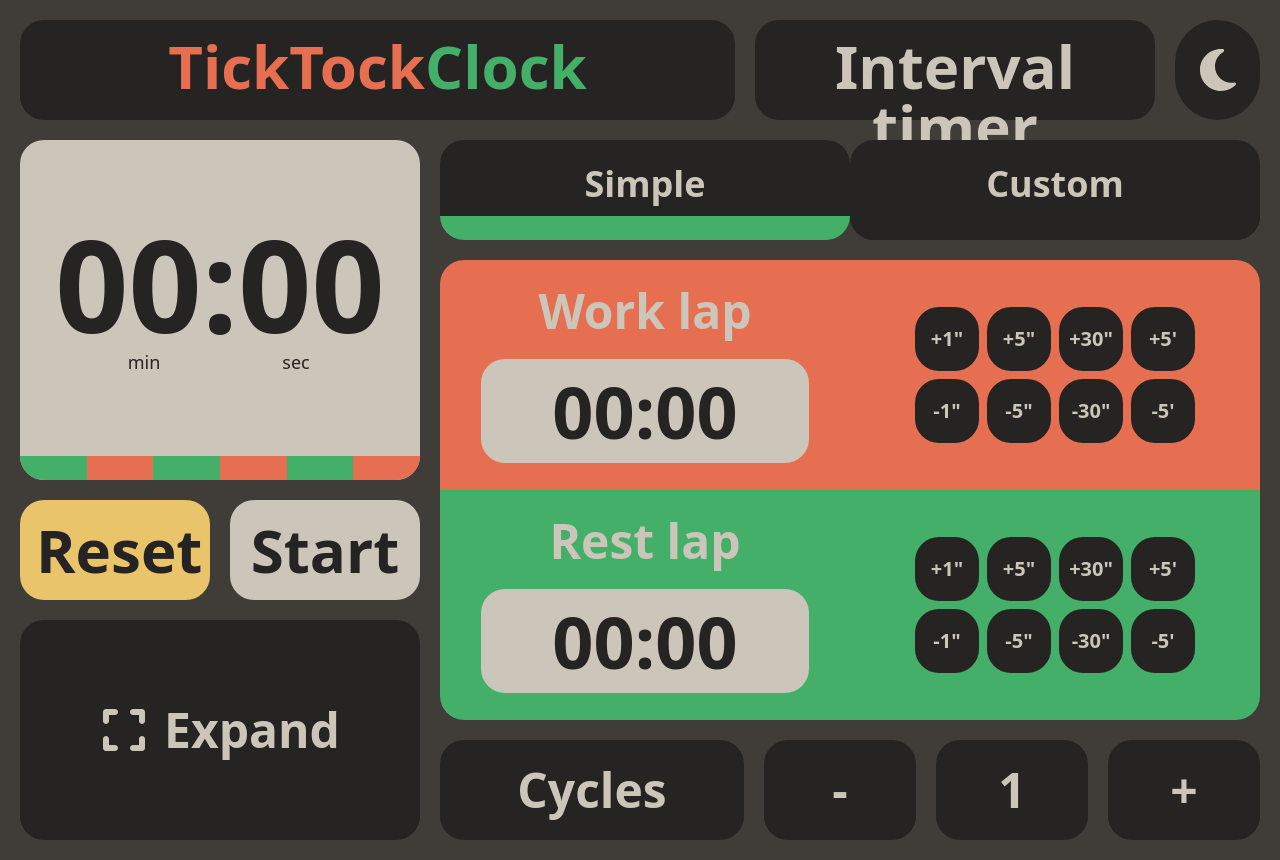
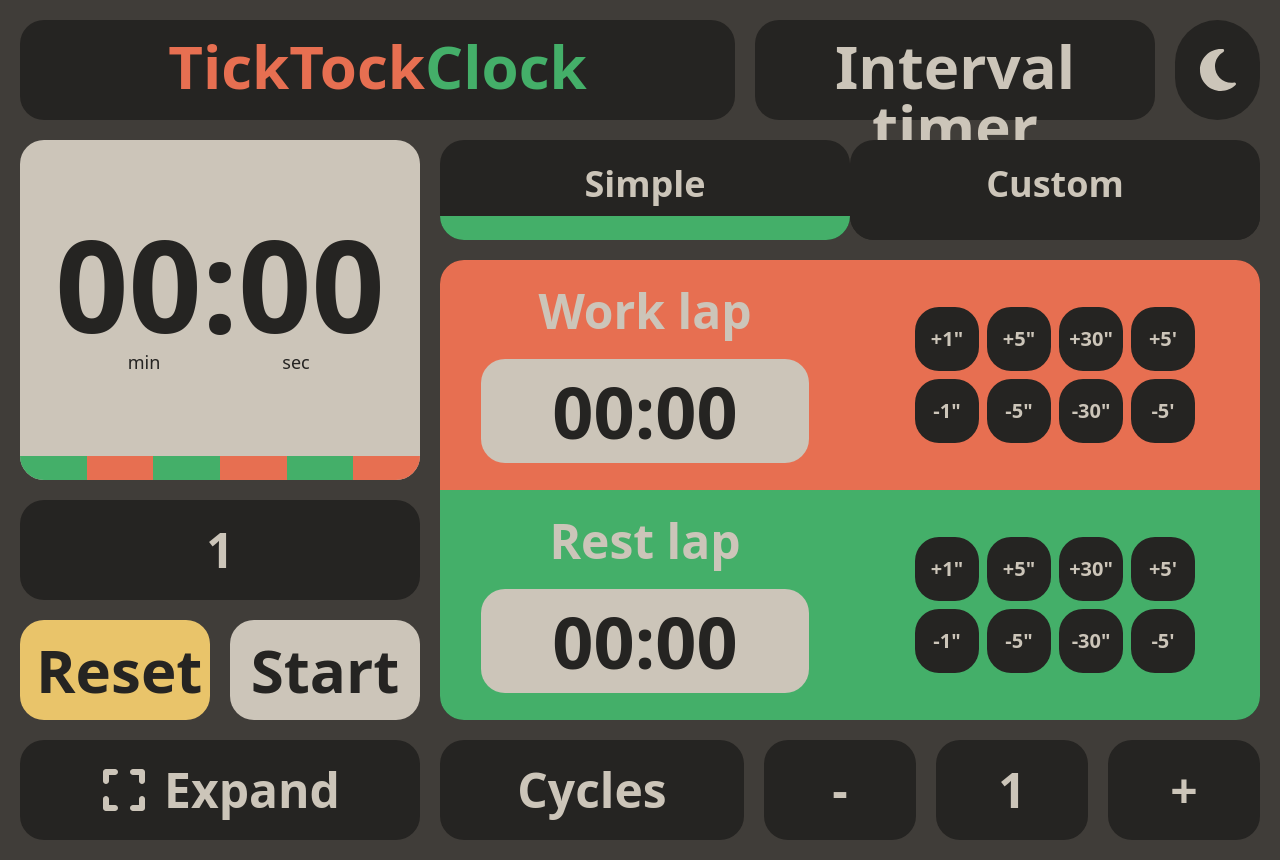
Before and after one commit to jesu-m0/TickTockClock, a React (Vite) app in the folder TikTockClock/: page / in a window 1280 px wide. Built offline with nearby package versions, Linux system fonts and the light colour scheme.

Commit message:
Simple state diagram implemented.

```diff
--- a/TikTockClock/src/components/Header/Clock.tsx
+++ b/TikTockClock/src/components/Header/Clock.tsx
@@ -5,6 +5,7 @@ import { useClockStatus } from '../../context/ClockContext';
 
 interface ClockProps {
       isPaused: boolean;
+      setIsPaused: React.Dispatch<React.SetStateAction<boolean>>;
       reset: boolean;
       simpleTimerInfo: SimpleTimerInfo;
       setSimpleTimerInfo: React.Dispatch<React.SetStateAction<SimpleTimerInfo>>;
@@ -12,7 +13,7 @@ interface ClockProps {
 }
 
 //TODO: Are status well controlled? NO.
-const Clock: React.FC<ClockProps> = ({ isPaused, reset, simpleTimerInfo, setSimpleTimerInfo, isSimpleMode }) => {
+const Clock: React.FC<ClockProps> = ({ isPaused, setIsPaused, reset, simpleTimerInfo, setSimpleTimerInfo, isSimpleMode }) => {
       const [time, setTime] = useState(0);
       const [isAlternate, setIsAlternate] = useState(false);
       const [remainingCycles, setRemainingCycles] = useState(isSimpleMode ? simpleTimerInfo.cycles : null); //TODO: change when the custom mode is implemented
@@ -37,7 +38,7 @@ const Clock: React.FC<ClockProps> = ({ isPaused, reset, simpleTimerInfo, setSimp
 
             if (clockStatus === ClockStatus.RUNNING) {
                   timer = window.setInterval(() => {
-                        setTime((prevTime) => prevTime + 1);
+                        setTime((prevTime) => Math.max(0, prevTime - 1));
                         setIsAlternate(prev => !prev);
                   }, 1000);
             }
@@ -93,13 +94,13 @@ const Clock: React.FC<ClockProps> = ({ isPaused, reset, simpleTimerInfo, setSimp
                                           setClockStatus(ClockStatus.PAUSED);
                                     }
 
-                                    if (time === 0 && simpleLapCounts.workLaps === 0 && simpleLapCounts.restLaps === 0) {
+                                    if (time === 0 && simpleLapCounts.workLaps === 0 && simpleLapCounts.restLaps === 1) {
                                           console.log('Status Change: RUNNING -> FINISHED');
                                           setRunningToFinishedSimple();
                                     } else if (time === 0 && simpleLapCounts.workLaps === simpleLapCounts.restLaps) {
                                           console.log('Status Change: RUNNING -> RUNNING: work lap ended.');
                                           setRunningToRunningWorkLapEndedSimple();
-                                    } else if (time === 0 && simpleLapCounts.workLaps > simpleLapCounts.restLaps) {
+                                    } else if (time === 0 && simpleLapCounts.workLaps < simpleLapCounts.restLaps) {
                                           console.log('Status Change: RUNNING -> RUNNING: rest lap ended, cycle completed. ' + simpleLapCounts.workLaps + ' cycles remaining.');
                                           setRunningToRunningRestLapEndedSimple();
                                     }
@@ -123,16 +124,17 @@ const Clock: React.FC<ClockProps> = ({ isPaused, reset, simpleTimerInfo, setSimp
                                     }
                                     break;
                               case ClockStatus.FINISHED:
-                                    console.log('Status: FINISHED - Setting animation: ' + AnimationType.WORKOUT_FINISHED_SIMPLE);
-                                    setSimpleTimerInfo(prev => ({ ...prev, currentAnimation: AnimationType.WORKOUT_FINISHED_SIMPLE }));
+
+                                    alert('Congratulations! You have completed your workout!');
 
                                     if (simpleTimerInfo.workLapDuration === 0 || simpleTimerInfo.restLapDuration === 0) { //Theoretically never happens because it's not possible to change lap durartions while running.
                                           console.log('Status Change: FINISHED -> ZERO');
-                                          setClockStatus(ClockStatus.ZERO);
+                                          setFinishedToZeroSimple();
                                     }
                                     if (simpleTimerInfo.workLapDuration > 0 && simpleTimerInfo.restLapDuration > 0) {
                                           console.log('Status Change: FINISHED -> READY');
                                           setClockStatus(ClockStatus.READY);
+                                          setFinishedToReadySimple();
                                     }
                                     break;
                         }
@@ -153,36 +155,21 @@ const Clock: React.FC<ClockProps> = ({ isPaused, reset, simpleTimerInfo, setSimp
       ]);
 
       const setReadyToRunningSimple = () => {
-            if (isSimpleMode) {
             //Set parameters for the first lap. The workout gonna start NOW.
             setRemainingCycles(simpleTimerInfo.cycles);
-                  setSimpleLapCounts(prev => ({ ...prev, workLaps: simpleTimerInfo.cycles, restLaps: simpleTimerInfo.cycles }));
+            setSimpleLapCounts({ workLaps: simpleTimerInfo.cycles, restLaps: simpleTimerInfo.cycles });
             setTime(simpleTimerInfo.workLapDuration);
             setClockStatus(ClockStatus.RUNNING);
-            } else {
-                  //TODO: implement custom logic
-            }
       }
 
       const setRunningToFinishedSimple = () => {
-            if (isSimpleMode) {
-                  if (simpleLapCounts.workLaps === 0 && simpleLapCounts.restLaps === 0) { //Workout finished
+
+            setRemainingCycles(prev => prev !== null ? Math.max(0, prev - 1) : 0);
+            setSimpleLapCounts(prev => ({ ...prev, restLaps: prev.restLaps - 1 }));
+
+            console.log('Status: FINISHED - Setting animation: ' + AnimationType.WORKOUT_FINISHED_SIMPLE);
             setSimpleTimerInfo(prev => ({ ...prev, currentAnimation: AnimationType.WORKOUT_FINISHED_SIMPLE }));
-                        setClockStatus(ClockStatus.READY)
-                  } else if (simpleLapCounts.workLaps === simpleLapCounts.restLaps) { //Work lap finished
-
-                  } else { //Rest lap finished
-                        simpleLapCounts.restLaps--;
-                        setTime(simpleTimerInfo.workLapDuration);
-                        setClockStatus(ClockStatus.RUNNING)
-                  }
-
-
-
-                  setClockStatus(ClockStatus.FINISHED);
-            } else {
-                  //TODO: implement custom logic
-            }
+            setClockStatus(ClockStatus.FINISHED)
       }
 
       const setRunningToRunningWorkLapEndedSimple = () => {
@@ -192,13 +179,29 @@ const Clock: React.FC<ClockProps> = ({ isPaused, reset, simpleTimerInfo, setSimp
       }
 
       const setRunningToRunningRestLapEndedSimple = () => {
-            setSimpleLapCounts(prev => ({ ...prev, restLaps: prev.restLaps - 1 })); //Remaining cycles are decremented when the rest lap ends. So remaining cycles = remaining rest laps cycles.
+            setSimpleLapCounts(prev => ({ ...prev, restLaps: prev.restLaps - 1 }));
+            setRemainingCycles(prev => prev !== null ? Math.max(0, prev - 1) : 0);
+            if (remainingCycles != 0) {
                   setTime(simpleTimerInfo.workLapDuration);
+            }
             setClockStatus(ClockStatus.RUNNING);
+      }
+
+      const setFinishedToZeroSimple = () => {
+            setSimpleLapCounts({ workLaps: 0, restLaps: 0 });
+            setIsPaused(true);
+            setClockStatus(ClockStatus.ZERO);
+      }
+
+      const setFinishedToReadySimple = () => {
+            setSimpleLapCounts({ workLaps: simpleTimerInfo.cycles, restLaps: simpleTimerInfo.cycles });
+            setIsPaused(true);
+            setClockStatus(ClockStatus.READY);
       }
 
       return (
             <>
+                  <div className='flex-grow rounded-3xl content-center bg-timberwolf flex flex-col'>
                         <div className="p-4 h-full flex flex-col justify-center items-center">
                               <p className="font-black text-eerieBlack text-9xl text-center">
                                     {formatTime(time)}
@@ -220,6 +223,15 @@ const Clock: React.FC<ClockProps> = ({ isPaused, reset, simpleTimerInfo, setSimp
                               <div className={`h-6 flex-1 ${isAlternate ? 'bg-burntSienna' : 'bg-jade'}`}></div>
                               <div className={`h-6 flex-1 rounded-br-3xl ${isAlternate ? 'bg-jade' : 'bg-burntSienna'}`}></div>
                         </div>
+                  </div>
+                  <div className={`h-[100px] rounded-3xl gap-5 ${clockStatus === ClockStatus.RUNNING || clockStatus === ClockStatus.PAUSED ?
+                              simpleLapCounts.workLaps === simpleLapCounts.restLaps ? 'bg-burntSienna' : 'bg-jade'
+                              : 'bg-eerieBlack'
+                        } flex items-center justify-center`}>
+                        <p className="font-bold text-timberwolf text-5xl text-center">
+                              {remainingCycles}
+                        </p>
+                  </div>
             </>
       );
 };
--- a/TikTockClock/src/components/mainPage.tsx
+++ b/TikTockClock/src/components/mainPage.tsx
@@ -86,10 +86,11 @@ const MainPage: React.FC = () => {
                               <Header isDarkMode={isDarkMode} setDarkMode={setDarkMode}></Header>
 
                               {/*Clock */}
-                              <div className={`col-span-4 row-span-3 rounded-3xl content-center flex flex-col bg-timberwolf
+                              <div className={`col-span-4 row-span-4 rounded-3xl content-center flex flex-col gap-5
                                     ${simpleTimerInfo.currentAnimation === AnimationType.ALREADY_RESET || simpleTimerInfo.currentAnimation === AnimationType.CANT_CHANGE_LAPS_DURATION_CLOCK_NOT_00 ? 'button-error-animation' : ''}`}>
                                     <Clock
                                           isPaused={isPaused}
+                                          setIsPaused={setIsPaused}
                                           reset={reset}
                                           simpleTimerInfo={simpleTimerInfo}
                                           setSimpleTimerInfo={setSimpleTimerInfo}
@@ -177,7 +178,7 @@ const MainPage: React.FC = () => {
                               </div>
 
                               {/*Expand clock*/}
-                              <div className='col-span-4 row-span-2 bg-eerieBlack p-4 rounded-3xl flex justify-center items-center hover:scale-105 transition-transform duration-200 cursor-pointer'>
+                              <div className='col-span-4 row-span-1 bg-eerieBlack p-4 rounded-3xl flex justify-center items-center hover:scale-105 transition-transform duration-200 cursor-pointer'>
                                     <svg xmlns="http://www.w3.org/2000/svg" viewBox="0 0 448 512" className='w-12 h-12 fill-timberwolf mr-4'><path d="M32 32C14.3 32 0 46.3 0 64l0 96c0 17.7 14.3 32 32 32s32-14.3 32-32l0-64 64 0c17.7 0 32-14.3 32-32s-14.3-32-32-32L32 32zM64 352c0-17.7-14.3-32-32-32s-32 14.3-32 32l0 96c0 17.7 14.3 32 32 32l96 0c17.7 0 32-14.3 32-32s-14.3-32-32-32l-64 0 0-64zM320 32c-17.7 0-32 14.3-32 32s14.3 32 32 32l64 0 0 64c0 17.7 14.3 32 32 32s32-14.3 32-32l0-96c0-17.7-14.3-32-32-32l-96 0zM448 352c0-17.7-14.3-32-32-32s-32 14.3-32 32l0 64-64 0c-17.7 0-32 14.3-32 32s14.3 32 32 32l96 0c17.7 0 32-14.3 32-32l0-96z" /></svg>
                                     <p className='font-bold text-timberwolf text-5xl text-center'>Expand</p>
                               </div>
```
Lines whose indentation alone changed are shown as unchanged.
